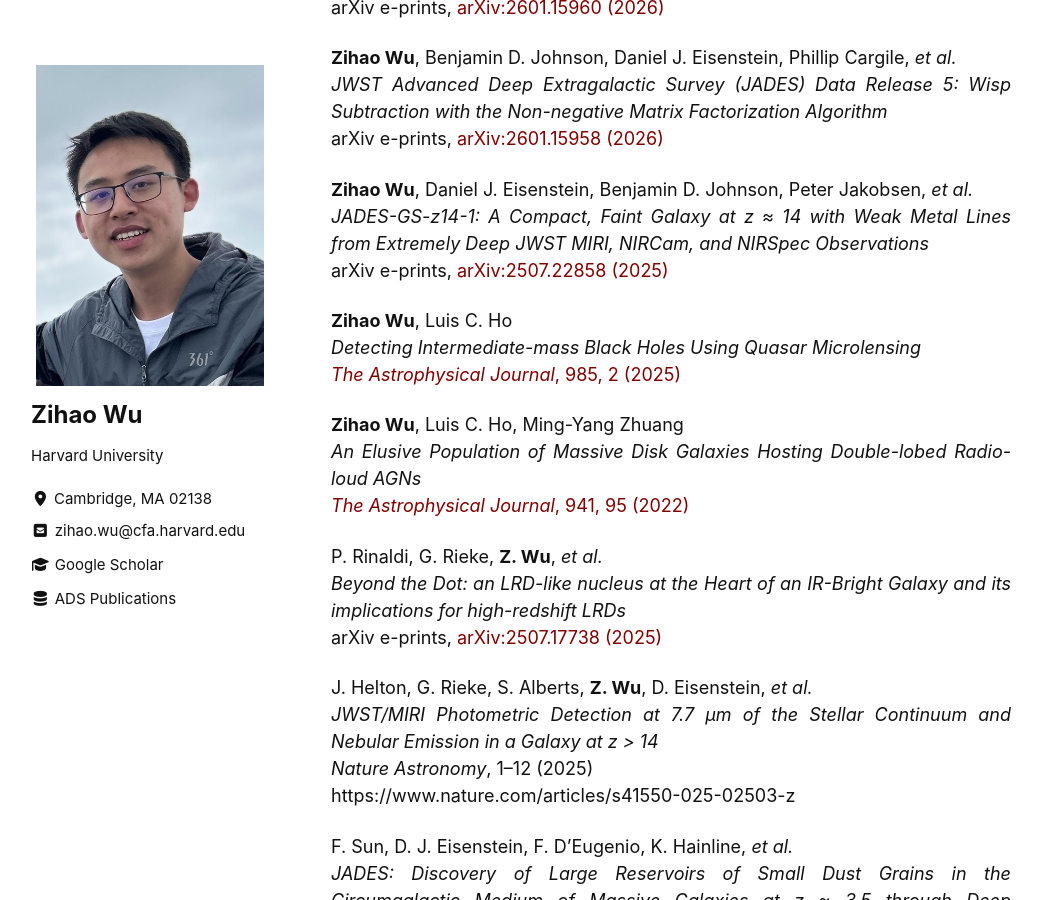
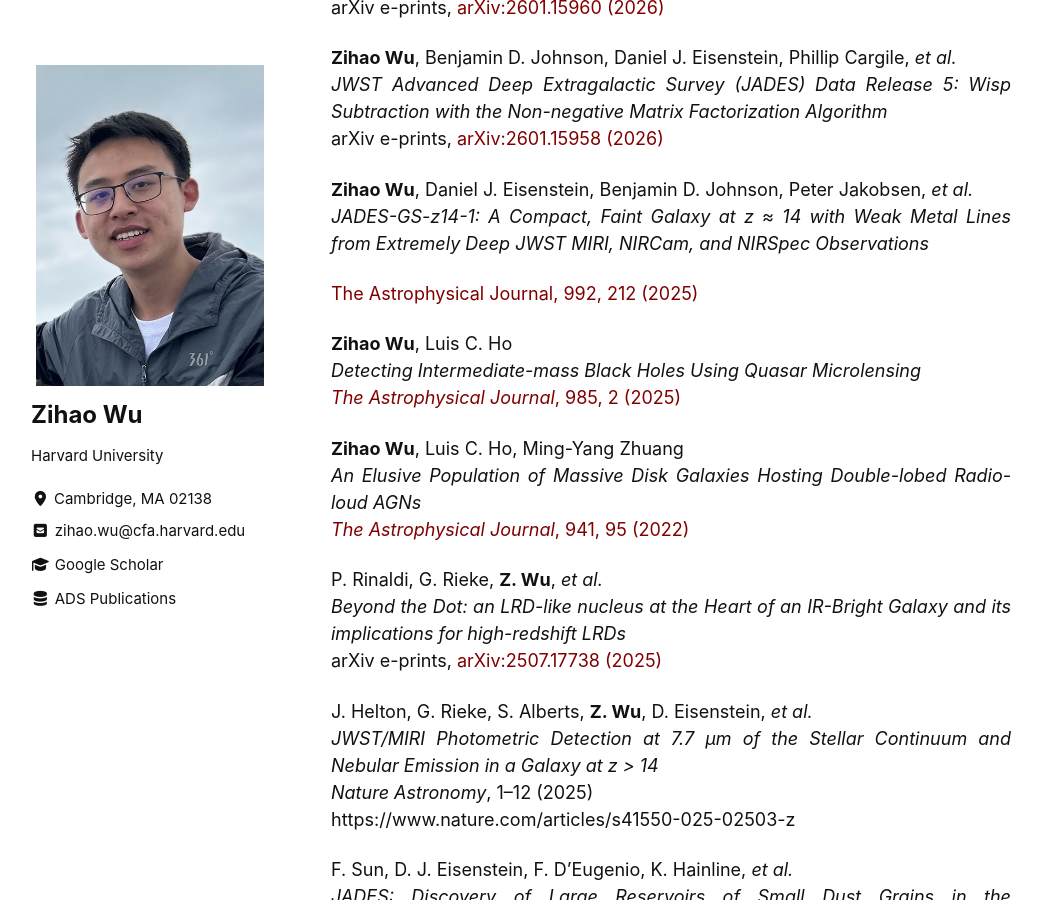
Before and after one commit to zihaowu-astro/zihaowu-astro.github.io, a Jekyll site: the page built from index.md, in a window 1280 px wide and 900 px high, scrolled down 799 px. Shown: the whole window, without its empty margins (119-1161 px from the left). Built offline with Jekyll 4.4.1, drawn with Linux system fonts in a browser that asks for light colours; cached includes are drawn as plain includes.

Commit message:
update publications

```diff
--- a/index.md
+++ b/index.md
@@ -27,7 +27,8 @@ arXiv e-prints, [arXiv:2601.15958 (2026)](https://arxiv.org/abs/2601.15958)
 
 **Zihao Wu**, Daniel J. Eisenstein, Benjamin D. Johnson, Peter Jakobsen, *et al.*
 *JADES-GS-z14-1: A Compact, Faint Galaxy at z ≈ 14 with Weak Metal Lines from Extremely Deep JWST MIRI, NIRCam, and NIRSpec Observations*
-arXiv e-prints, [arXiv:2507.22858 (2025)](https://arxiv.org/abs/2507.22858)
+
+[The Astrophysical Journal, 992, 212 (2025)](https://iopscience.iop.org/journal/0004-637X)
 
 **Zihao Wu**, Luis C. Ho
 *Detecting Intermediate-mass Black Holes Using Quasar Microlensing*
```
